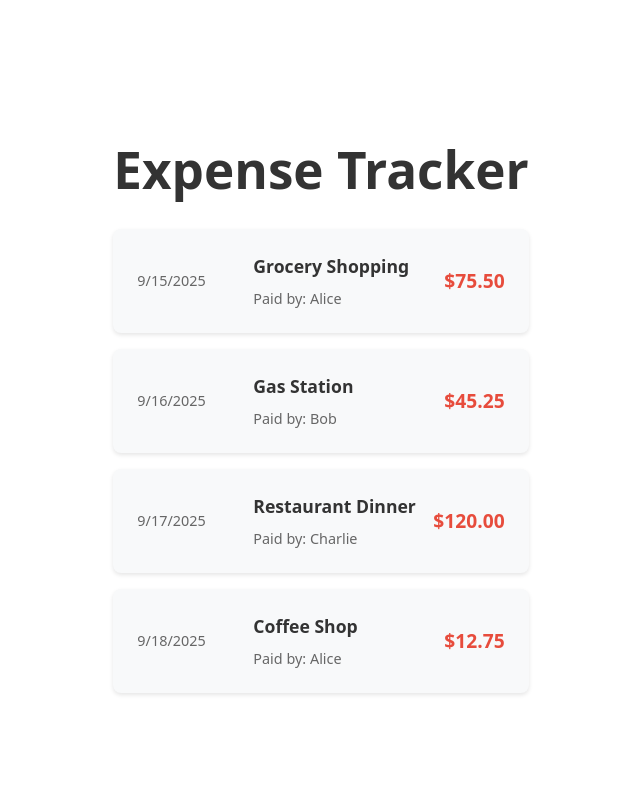
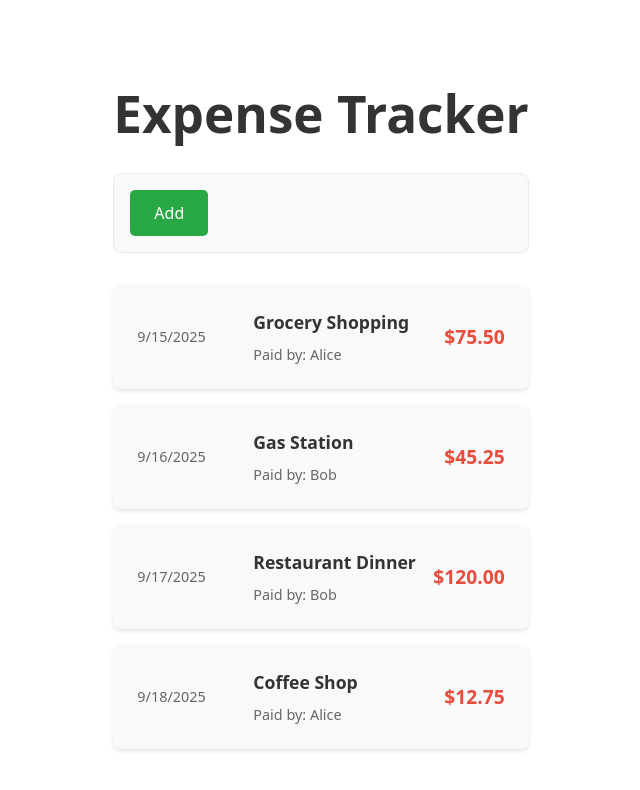
Before and after one commit to Juptofex/WebQuestionSpe, a React (Vite) app in the folder frontend/: page / in a window 1280 px wide. Shown: the top 790 px of the page, without its empty margins (319-959 px from the left). Built offline with nearby package versions, Linux system fonts and the light colour scheme.

Commit message:
feat: add ExpenseAdd component and integrate with Home page

```diff
--- a/frontend/src/App.css
+++ b/frontend/src/App.css
@@ -69,6 +69,36 @@
   text-align: right;
 }
 
+/* ExpenseAdd Component Styles */
+.expense-add {
+  margin-bottom: 2rem;
+  padding: 1rem;
+  background-color: #f8f9fa;
+  border-radius: 8px;
+  border: 1px solid #e9ecef;
+}
+
+.add-button {
+  background-color: #28a745;
+  color: white;
+  border: none;
+  padding: 0.75rem 1.5rem;
+  border-radius: 5px;
+  font-size: 1rem;
+  font-weight: 500;
+  cursor: pointer;
+  transition: background-color 0.2s ease;
+}
+
+.add-button:hover {
+  background-color: #218838;
+  transform: translateY(-1px);
+}
+
+.add-button:active {
+  transform: translateY(0);
+}
+
 /* Original Vite styles (keeping for compatibility) */
 .logo {
   height: 6em;
--- /dev/null
+++ b/frontend/src/components/ExpenseAdd.tsx
@@ -0,0 +1,42 @@
+import React from 'react';
+import type { Expense } from '../types/Expense';
+
+interface ExpenseAddProps {
+  handleAdd: (expense: Expense) => void;
+}
+
+const ExpenseAdd: React.FC<ExpenseAddProps> = ({ handleAdd }) => {
+  const onAdd = () => {
+    // Randomly select payer between Alice and Bob
+    const payers = ['Alice', 'Bob'];
+    const randomPayer = payers[Math.floor(Math.random() * payers.length)];
+
+    // Generate random amount between 0 and 100 with 2 decimal places
+    const randomAmount = Math.round(Math.random() * 100 * 100) / 100;
+
+    // Generate ID from current timestamp
+    const id = Date.now().toString();
+
+    // Create new expense
+    const newExpense: Expense = {
+      id,
+      date: new Date().toISOString().split('T')[0], // YYYY-MM-DD format
+      description: 'Random Expense',
+      payer: randomPayer,
+      amount: randomAmount
+    };
+
+    // Call the handleAdd function passed via props
+    handleAdd(newExpense);
+  };
+
+  return (
+    <div className="expense-add">
+      <button onClick={onAdd} className="add-button">
+        Add
+      </button>
+    </div>
+  );
+};
+
+export default ExpenseAdd;
--- a/frontend/src/pages/Home.tsx
+++ b/frontend/src/pages/Home.tsx
@@ -1,9 +1,10 @@
-import React from 'react';
+import React, { useState } from 'react';
 import ExpenseItem from '../components/ExpenseItem';
+import ExpenseAdd from '../components/ExpenseAdd';
 import type { Expense } from '../types/Expense';
 
 const Home: React.FC = () => {
-  const expenses: Expense[] = [
+  const [expenses, setExpenses] = useState<Expense[]>([
     {
       id: '1',
       date: '2025-09-15',
@@ -22,7 +23,7 @@ const Home: React.FC = () => {
       id: '3',
       date: '2025-09-17',
       description: 'Restaurant Dinner',
-      payer: 'Charlie',
+      payer: 'Bob',
       amount: 120.00
     },
     {
@@ -32,11 +33,16 @@ const Home: React.FC = () => {
       payer: 'Alice',
       amount: 12.75
     }
-  ];
+  ]);
+
+  const handleAdd = (newExpense: Expense) => {
+    setExpenses(prevExpenses => [...prevExpenses, newExpense]);
+  };
 
   return (
     <div className="home-page">
       <h1>Expense Tracker</h1>
+      <ExpenseAdd handleAdd={handleAdd} />
       <div className="expense-list">
         {expenses.map((expense) => (
           <ExpenseItem key={expense.id} expense={expense} />
```
